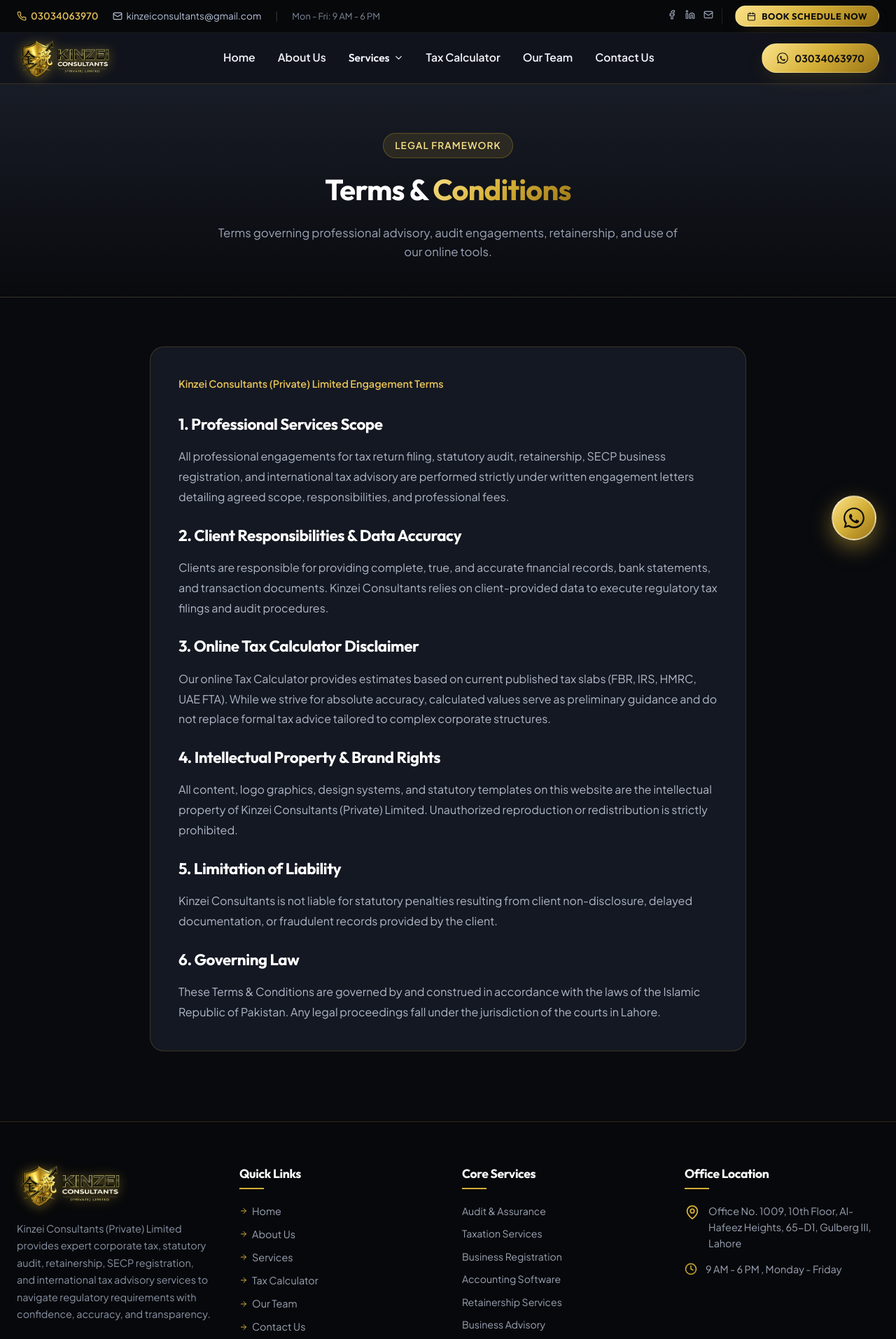
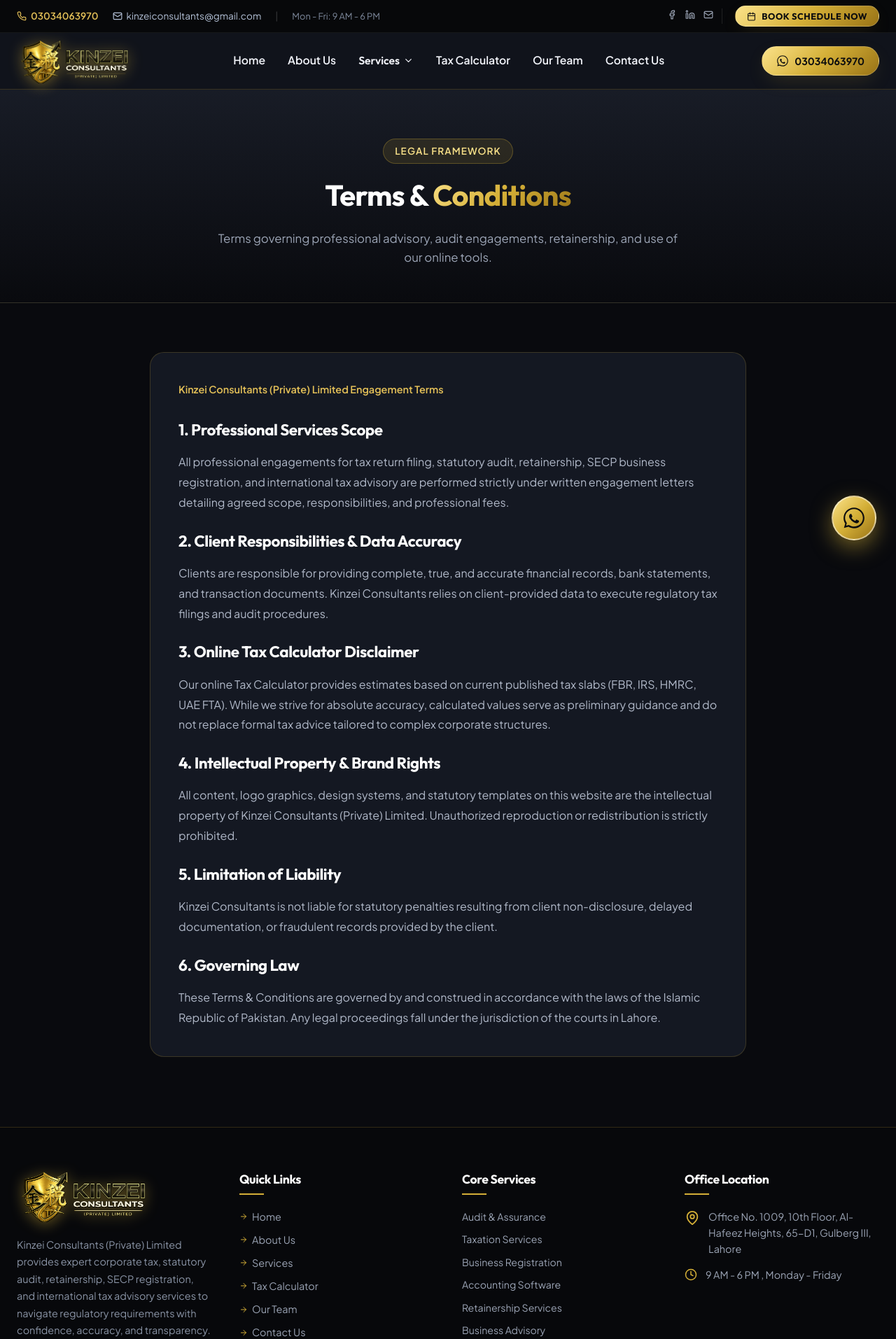
Before and after one commit to Hassan-zubair-ch/kinzei, a React (Vite) app in the folder client/: page /terms-and-conditions in a window 1280 px wide. Shown: the top 1913 px of the page at 70% size. Built offline with nearby package versions, Linux system fonts and the light colour scheme.

Commit message:
Optimize logo height to 65px header and 75px footer for clear text readability

```diff
--- a/client/src/components/Footer.jsx
+++ b/client/src/components/Footer.jsx
@@ -19,9 +19,9 @@
           gap: '40px',
           marginBottom: '50px'
         }}>
-          {/* Col 1: About & Info with Clean 60px Logo */}
+          {/* Col 1: About & Info with Clean 75px Logo */}
           <div>
-            <KinzeiLogo height={60} />
+            <KinzeiLogo height={75} />
             <p style={{ marginTop: '20px', fontSize: '0.9rem', lineHeight: '1.7', color: '#8A94A6' }}>
               Kinzei Consultants (Private) Limited provides expert corporate tax, statutory audit, retainership, SECP registration, and international tax advisory services to navigate regulatory requirements with confidence, accuracy, and transparency.
             </p>
--- a/client/src/components/KinzeiLogo.jsx
+++ b/client/src/components/KinzeiLogo.jsx
@@ -1,19 +1,20 @@
 import React from 'react';
 
-export default function KinzeiLogo({ height = 54 }) {
+export default function KinzeiLogo({ height = 65 }) {
   return (
     <div style={{ display: 'flex', alignItems: 'center' }}>
-      {/* Sleek, Perfectly Proportioned Kinzei Corporate Logo */}
+      {/* Official Kinzei Consultants Brand Logo */}
       <img
         src="/logo.png"
         alt="Kinzei Consultants (Private) Limited Logo"
         style={{
           height: `${height}px`,
           width: 'auto',
-          maxWidth: '240px',
+          maxWidth: '260px',
           objectFit: 'contain',
-          filter: 'drop-shadow(0 2px 8px rgba(212, 175, 55, 0.4))',
-          display: 'block'
+          filter: 'drop-shadow(0 3px 10px rgba(212, 175, 55, 0.45))',
+          display: 'block',
+          transition: 'all 0.2s ease'
         }}
       />
     </div>
--- a/client/src/components/Navbar.jsx
+++ b/client/src/components/Navbar.jsx
@@ -72,11 +72,11 @@
         display: 'flex',
         alignItems: 'center',
         justifyContent: 'space-between',
-        height: '72px' // Sleek, standard vertical height
+        height: '80px' // Slightly taller header for the larger logo
       }}>
         {/* Logo */}
         <Link to="/" style={{ textDecoration: 'none', display: 'flex', alignItems: 'center' }}>
-          <KinzeiLogo height={54} />
+          <KinzeiLogo height={65} />
         </Link>
 
         {/* Desktop Navigation Links */}
```
